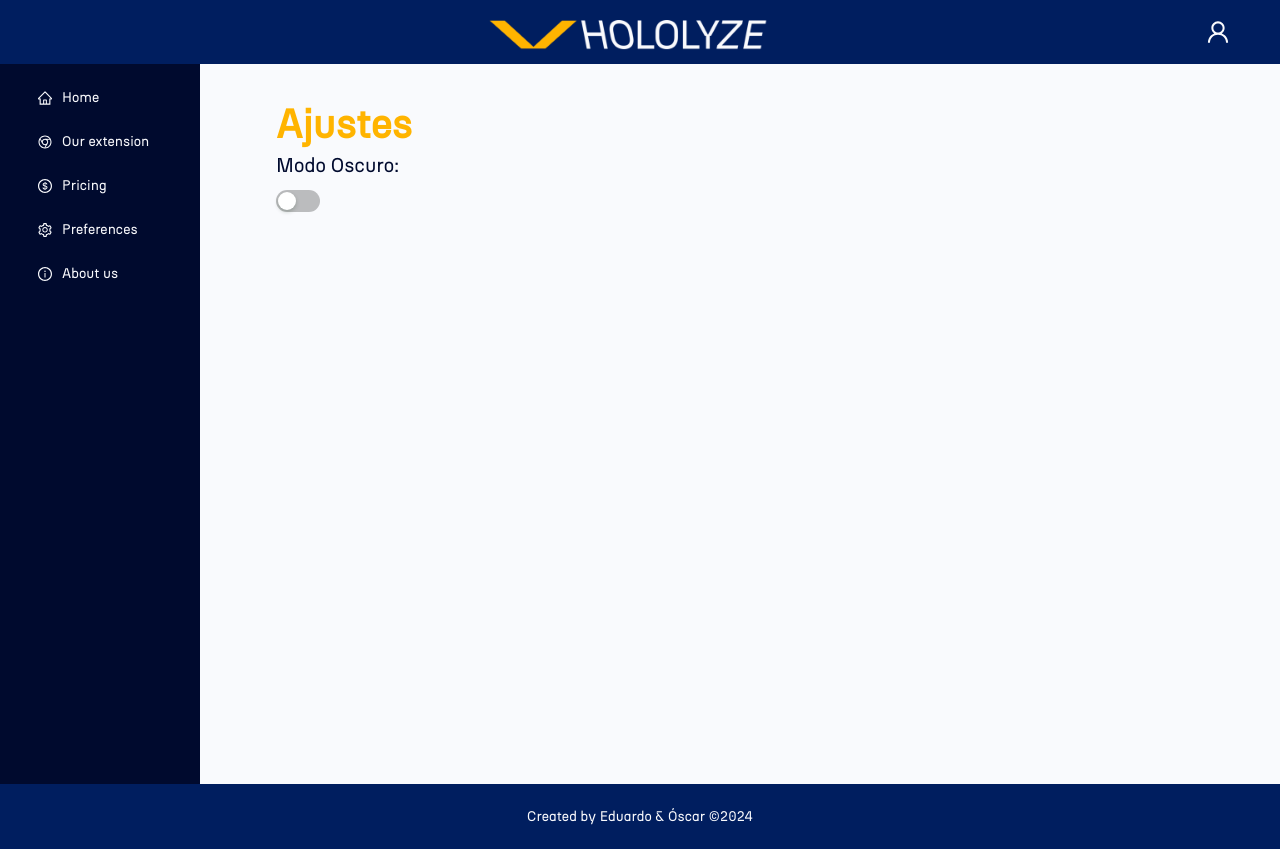
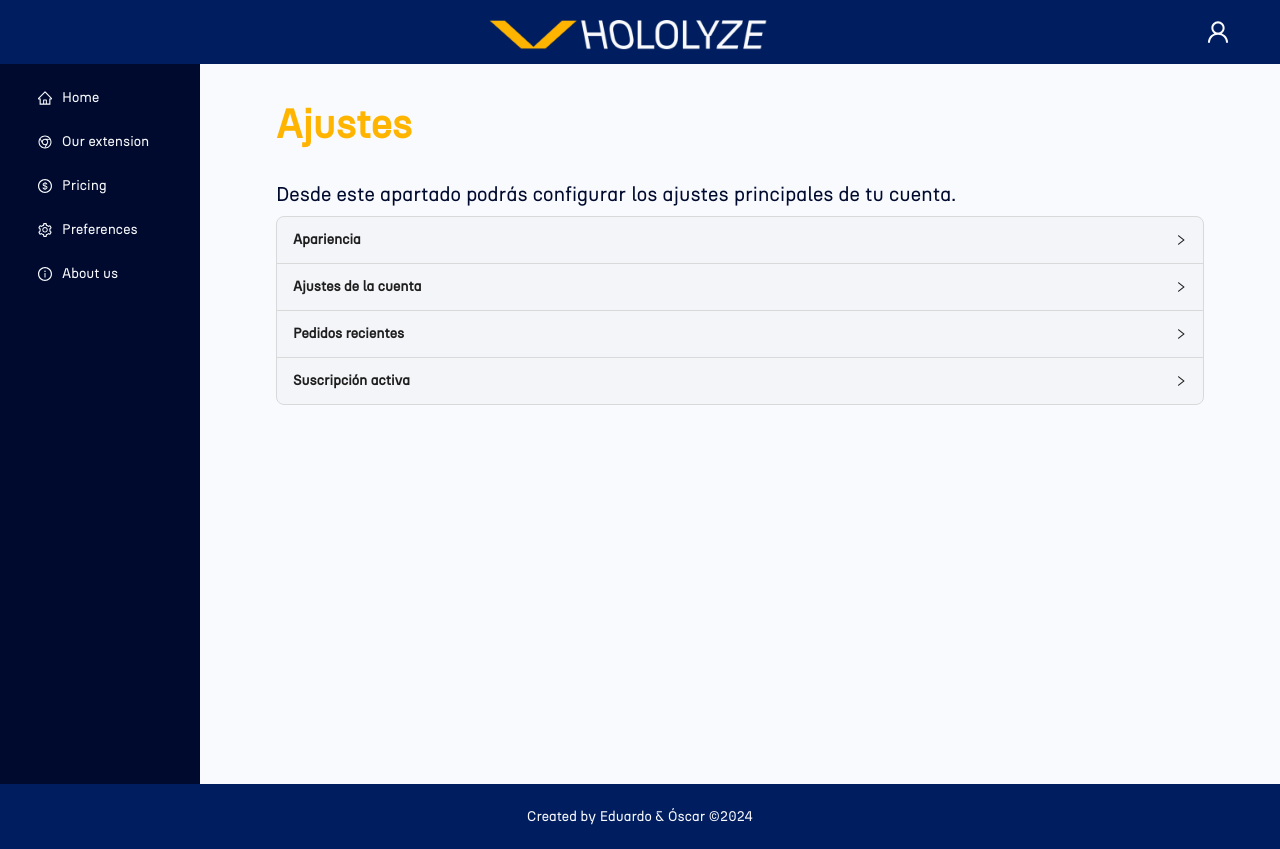
Before and after one commit to okhergo/Hololyze_IPO_USAL, a React (Create React App) app: page /preferences in a window 1280 px wide. Built offline with nearby package versions, Linux system fonts and the light colour scheme; no server answers.

Commit message:
add acorddion in settings component

```diff
--- a/src/routes/Settings.js
+++ b/src/routes/Settings.js
@@ -1,30 +1,78 @@
-import React from 'react'
-import { Layout, Switch} from 'antd'
+import React, {useState} from 'react'
+import { Layout, Switch, Collapse, Select } from 'antd'
 import '../index.css'
 
+const { Option } = Select
 const { Content } = Layout
 
-const onChange = (checked) => {
-    console.log(`switch to ${checked}`)
-    if(!checked) lightMode()
-    else darkMode()
-}
-const darkMode = () =>{
-    let element = document.body
-    element.className = "body-dark-mode"
-}
-const lightMode = () =>{
-    let element = document.body
-    element.className = "body-light-mode"
-}
+const Settings = () => {
+    const [selectedValue, setSelectedValue] = useState('ES')
 
-const Settings = () => {
+    const handleChange = (value) => {
+        setSelectedValue(value)
+    }
+    const onChange = (value) => {
+        //Do something
+    }
+
+    const items = [
+        {
+            key: '1',
+            label: 'Apariencia',
+            children:
+            <div>
+                <div className='confirm-plan'>
+                    <p>Activar/desactivar el modo oscuro</p>
+                    <span className='spacer'></span>
+                    <Switch onChange={onChange}></Switch>
+                </div>
+                <div className='confirm-plan'>
+                    <p>Cambiar el idioma de la aplicación</p>
+                    <span className='spacer'></span>
+                    <Select value={selectedValue} onChange={handleChange}>
+                        <Option value="ES"> Español </Option>
+                        <Option value="EN"> Inglés </Option>
+                    </Select>
+                </div>
+            </div>
+        },
+        {
+            key: '2',
+            label: 'Ajustes de la cuenta',
+            children:
+            <div>
+                <div className='confirm-plan'>
+                    <p>Permitir notificaciones</p>
+                    <span className='spacer'></span>
+                    <Switch onChange={onChange}></Switch>
+                </div>
+            </div>
+        },
+        {
+            key: '3',
+            label: 'Pedidos recientes',
+            children:
+            <div>
+
+            </div>
+        },
+        {
+            key: '4',
+            label: 'Suscripción activa',
+            children:
+            <div>
+
+            </div>
+        }
+    ]
+
     return (
     <Layout className='ContentLayout'>
         <Content className='Content'>
             <h1>Ajustes</h1>
-            <p>Modo Oscuro: </p>
-            <Switch onChange={onChange}></Switch>
+            <br/>
+            <p>Desde este apartado podrás configurar los ajustes principales de tu cuenta.</p>
+            <Collapse expandIconPosition="end" accordion items={items} />
         </Content>
     </Layout>
     )
```
